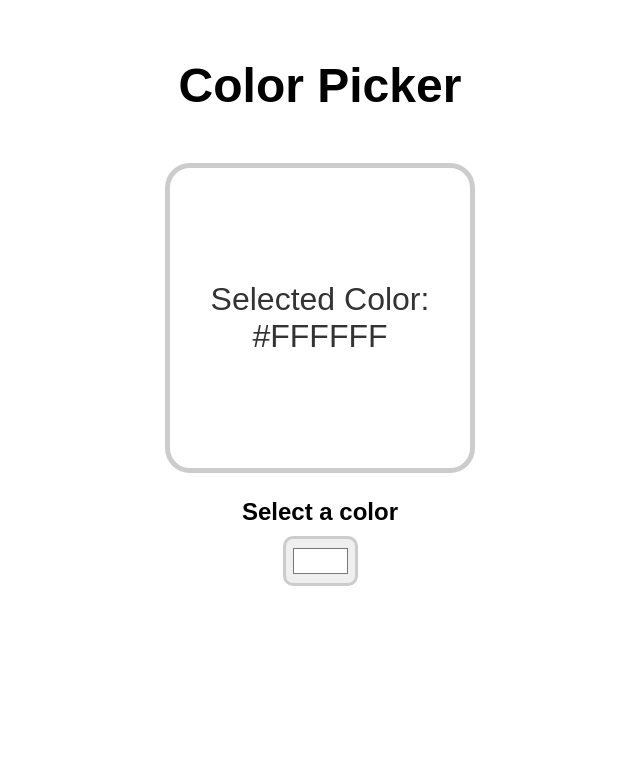
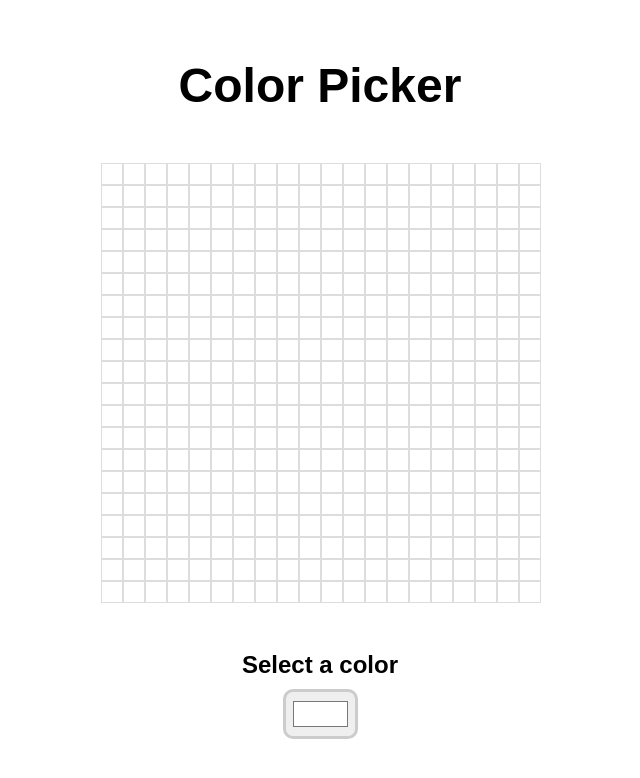
Before and after one commit to polawalczynska/gym-app, a React (Vite) app in the folder smieci/react/colorPicker/: page / in a window 1280 px wide. Shown: the top 778 px of the page, without its empty margins (320-960 px from the left). Built offline with nearby package versions, Linux system fonts and the light colour scheme.

Commit message:
add painting option

```diff
--- a/smieci/react/colorPicker/src/ColorPicker.tsx
+++ b/smieci/react/colorPicker/src/ColorPicker.tsx
@@ -9,11 +9,30 @@ function ColorPicker({ }: Props) {
         setColor(e.target.value)
     }
 
+    const handleDivClick = (e: React.MouseEvent<HTMLDivElement, MouseEvent>) => {
+        const target = e.target as HTMLDivElement;
+        target.style.backgroundColor = color;
+    }
+
+    const createGrid = (size: number) => {
+        const grid = [];
+        for (let i = 0; i < size * size; i++) {
+            grid.push(
+                <div
+                    key={i}
+                    className='gridItem'
+                    onClick={handleDivClick}
+                ></div>
+            )
+        }
+        return grid;
+    }
+
     return (
         <div className='container'>
             <h1>Color Picker</h1>
-            <div className='display' style={{ backgroundColor: color }}>
-                <p>Selected Color: {color}</p>
+            <div className='gridContainer'>
+                {createGrid(20)}
             </div>
             <label>Select a color</label>
             <input type='color' value={color} onChange={handleColorChange} />
--- a/smieci/react/colorPicker/src/index.css
+++ b/smieci/react/colorPicker/src/index.css
@@ -13,23 +13,6 @@ h1 {
   font-size: 3rem;
 }
 
-.display {
-  width: 300px;
-  height: 300px;
-  display: flex;
-  justify-content: center;
-  align-items: center;
-  border: 5px solid hsl(0, 0%, 80%);
-  border-radius: 25px;
-  margin-bottom: 25px;
-  transition: 0.25s ease;
-}
-
-.display p {
-  color: hsl(0, 0%, 20%);
-  font-size: 2rem;
-  text-align: center;
-}
 
 label {
   font-size: 1.5rem;
@@ -44,3 +27,18 @@ input[type='color'] {
   border-radius: 10px;
   border: 3px solid hsl(0, 0%, 80%);
 }
+
+.gridContainer {
+  display: grid;
+  grid-template-columns: repeat(20, 20px);
+  grid-template-rows: repeat(20, 20px);
+  gap: 2px;
+  margin-bottom: 50px;
+}
+
+.gridItem {
+  width: 20px;
+  height: 20px;
+  border: 1px solid #ddd;
+  cursor: pointer;
+}
```
